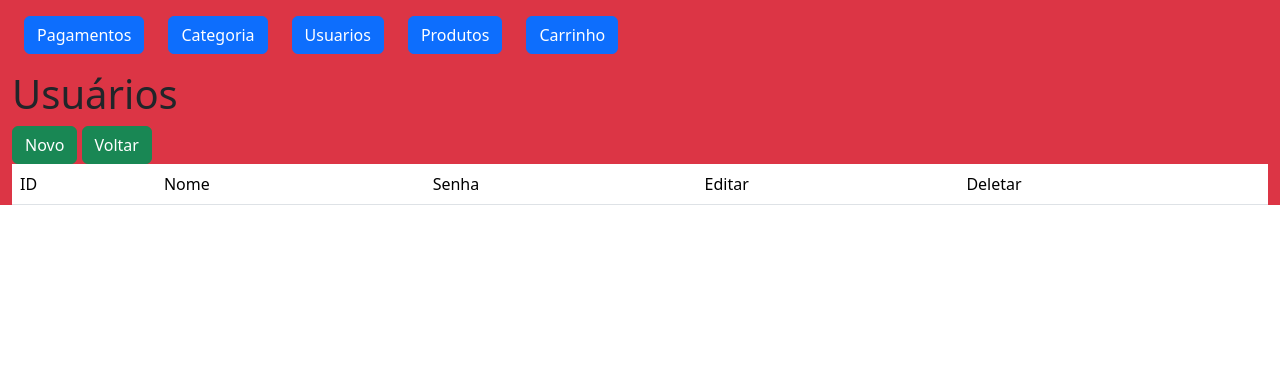
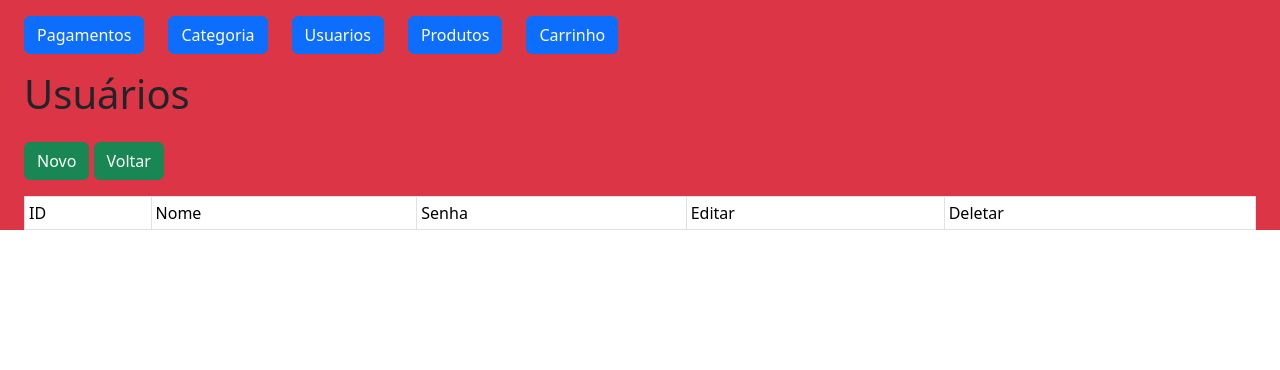
Before and after one commit to henriquenunes-teste/default, a PHP site: page /saborLoja/usuario/listar in a window 1280 px wide. Shown: the top 370 px of the page. Run offline with PHP 8.4, Linux system fonts and the light colour scheme; data that the repository does not hold is empty; some libraries are stand-ins or nearby versions.

Commit message:
Update listagem-usuarios.php

```diff
--- a/view/usuario/listagem-usuarios.php
+++ b/view/usuario/listagem-usuarios.php
@@ -1,8 +1,9 @@
-
-    <h1>Usuários</h1>
+<div class="container-fluid">
+    <h1 class="pb-3">Usuários</h1>
     <a href="<?php echo APP."/usuario/novo"; ?>" class="btn btn-success">Novo</a>
     <a href="<?php echo APP."/home"; ?>" class="btn btn-success">Voltar</a>
-    <table class="table">
+    <div class="pt-3">
+        <table class="table table-bordered table table-sm table align-middle">
             <thead>
                 <tr>
                     <td scope="col">ID</td>
@@ -24,8 +25,9 @@
                                 <td><a class='btn btn-danger' href=".APP.'/usuario/deletar/'.$usuario["id"].">Excluir</a></td>
                             <tr>
                         ";
-
                     }
                 ?>
             </tbody>
         </table>
+    </div>
+</div>
```
Lines whose indentation alone changed are shown as unchanged.
